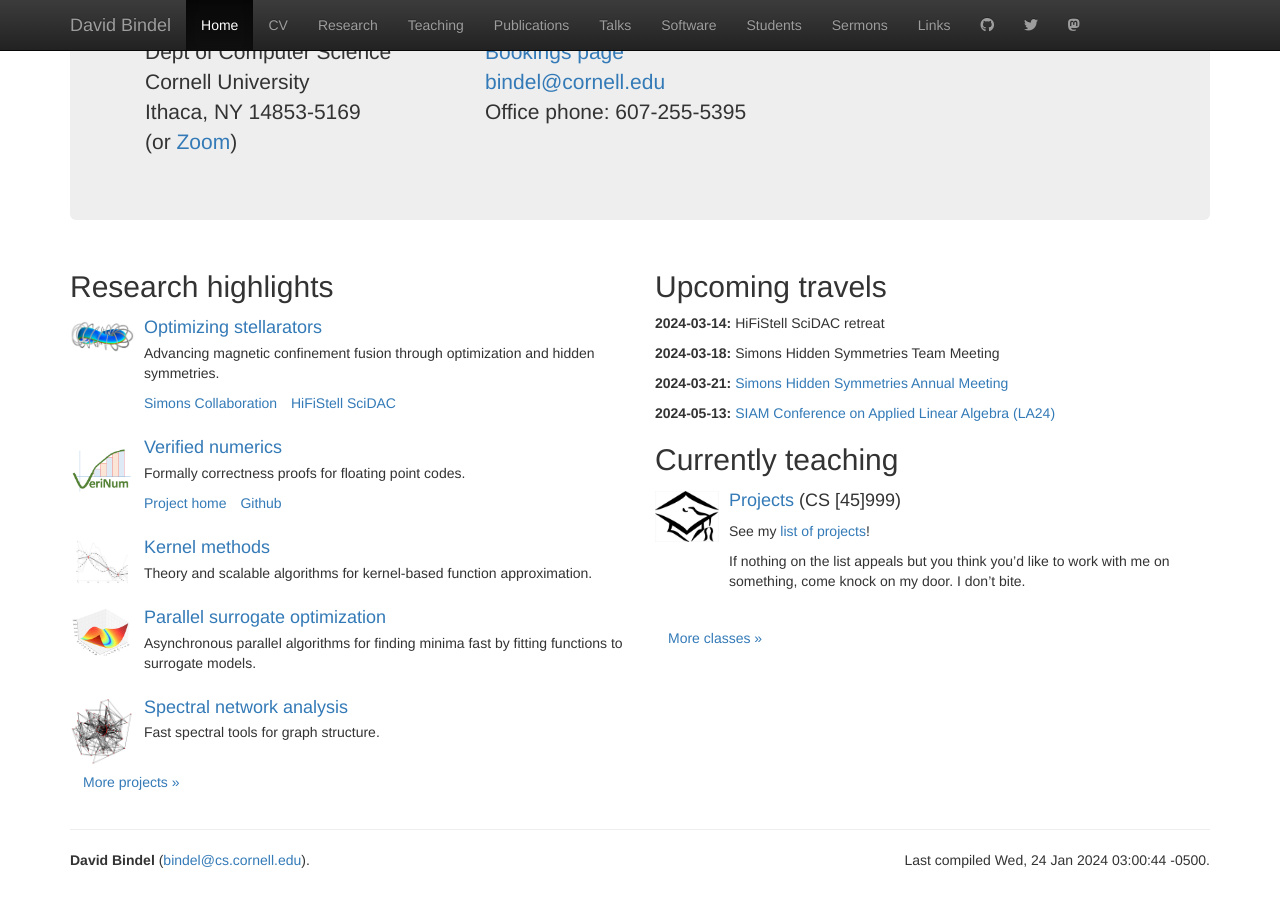
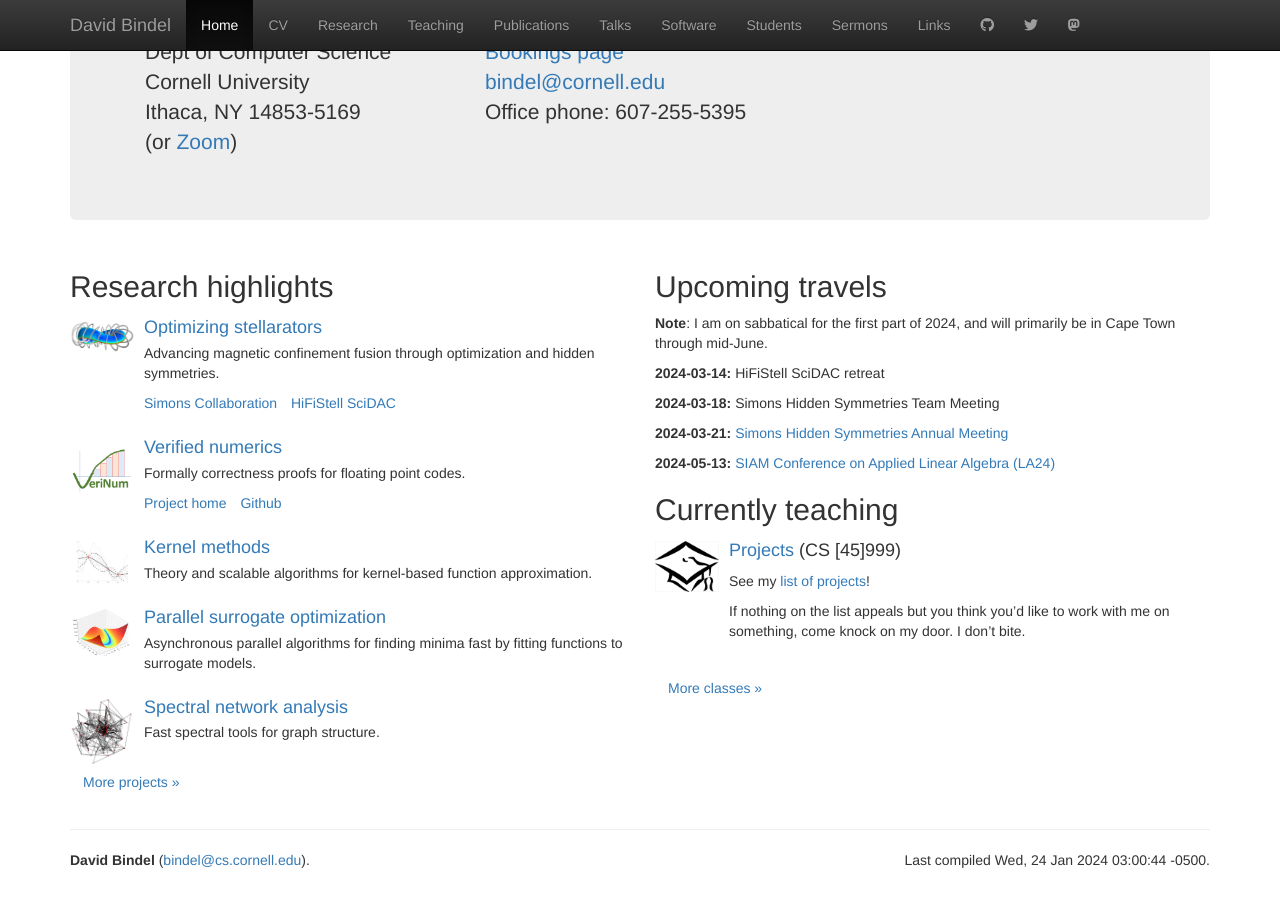
Before and after one commit to dbindel/cornell_web, a Jekyll site: the page built from index.html, in a window 1280 px wide and 900 px high, scrolled down 569 px. Built offline with Jekyll 4.4.1, drawn with Linux system fonts in a browser that asks for light colours; nearby versions of some CDN libraries.

Commit message:
Update index.

```diff
--- a/index.html
+++ b/index.html
@@ -35,6 +35,9 @@ layout: top
 
   <div class="col-xs-12 cols-sm-12 col-md-6 col-lg-6">
     <h2>Upcoming travels</h2>
+    <p><b>Note</b>: I am on sabbatical for the first part of 2024,
+      and will primarily be in Cape Town through mid-June.
+    </p>
 
     {% assign items = site.data.travel | sort: 'date' %}
     {% assign today = site.time | date: "%s" %}
```
